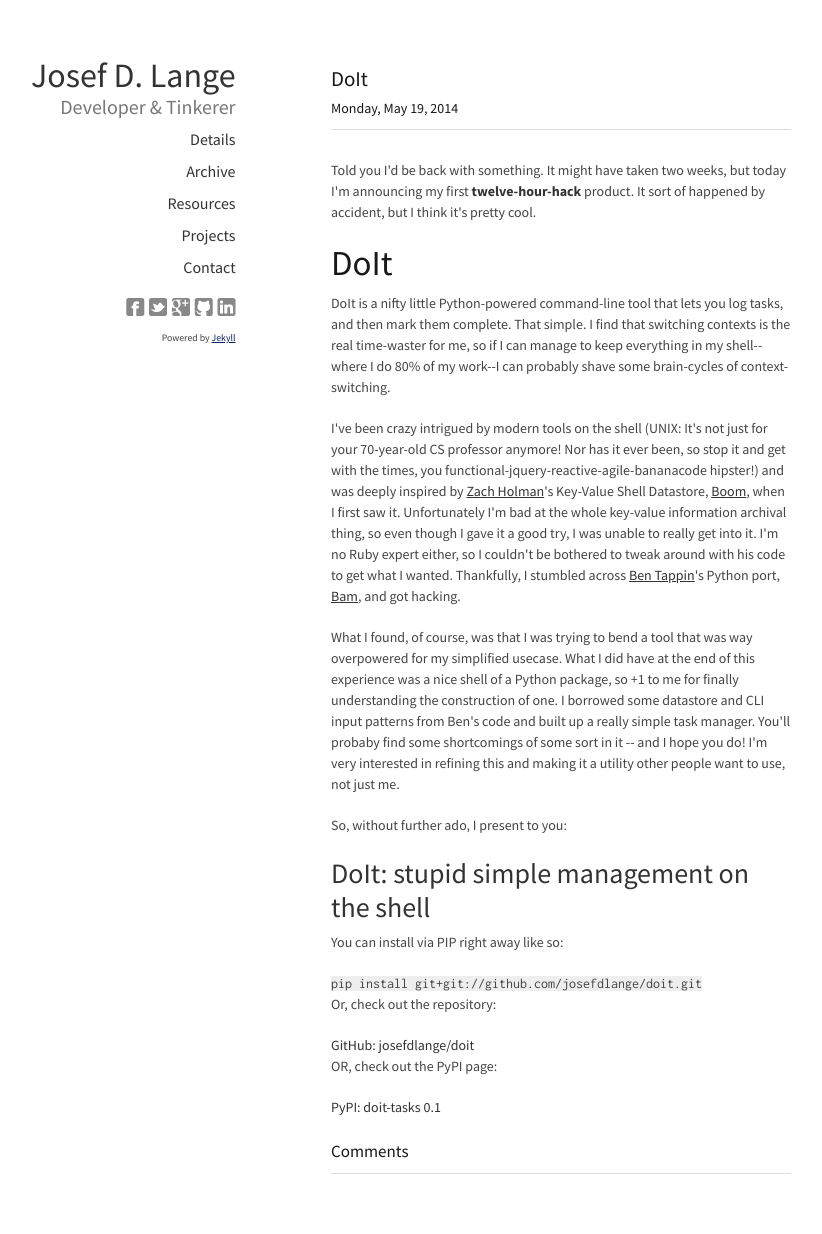
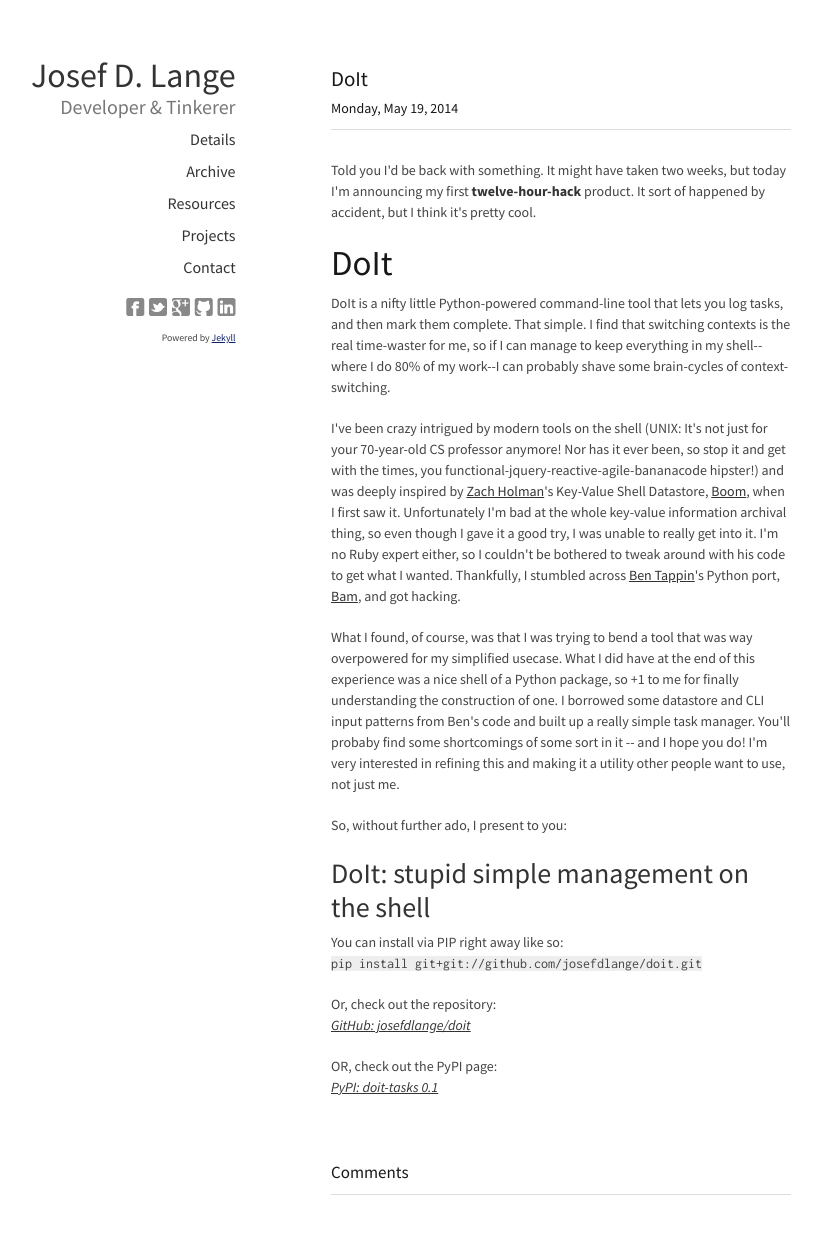
Before and after one commit to josefdlange/josefdlange.github.com, a Jekyll site: the page built from _posts/2014-05-19-DoIt.html, in a window 1280 px wide and 1309 px high. Shown: the top 1234 px of the window, without its empty margins (199-1021 px from the left). Built offline with Jekyll 4.4.1, drawn with Linux system fonts in a browser that asks for light colours; comment, search, counter and statistics services are not loaded.

Commit message:
Made things a bit prettier o nthe DoIt post.

```diff
--- a/_posts/2014-05-19-DoIt.html
+++ b/_posts/2014-05-19-DoIt.html
@@ -12,9 +12,12 @@
 </p>
 <p>So, without further ado, I present to you:</p>
 <h3><a href="https://github.com/josefdlange/doit">DoIt: stupid simple management on the shell</a></h3>
-<p>You can install via PIP right away like so:</p>
+<p>You can install via PIP right away like so:<br />
 <code>pip install git+git://github.com/josefdlange/doit.git</code>
-<p>Or, check out the repository: </p>
-<a href="https://github.com/josefdlange/doit">GitHub: josefdlange/doit</a>
-<p>OR, check out the PyPI page: </p>
-<a href="https://pypi.python.org/pypi/doit-tasks/0.1">PyPI: doit-tasks 0.1</a>
+<p>
+<p>Or, check out the repository: <br />
+<em><a href="https://github.com/josefdlange/doit">GitHub: josefdlange/doit</a></em>
+</a>
+<p>OR, check out the PyPI page: <br />
+<em><a href="https://pypi.python.org/pypi/doit-tasks/0.1">PyPI: doit-tasks 0.1</a></em>
+</p>
```
